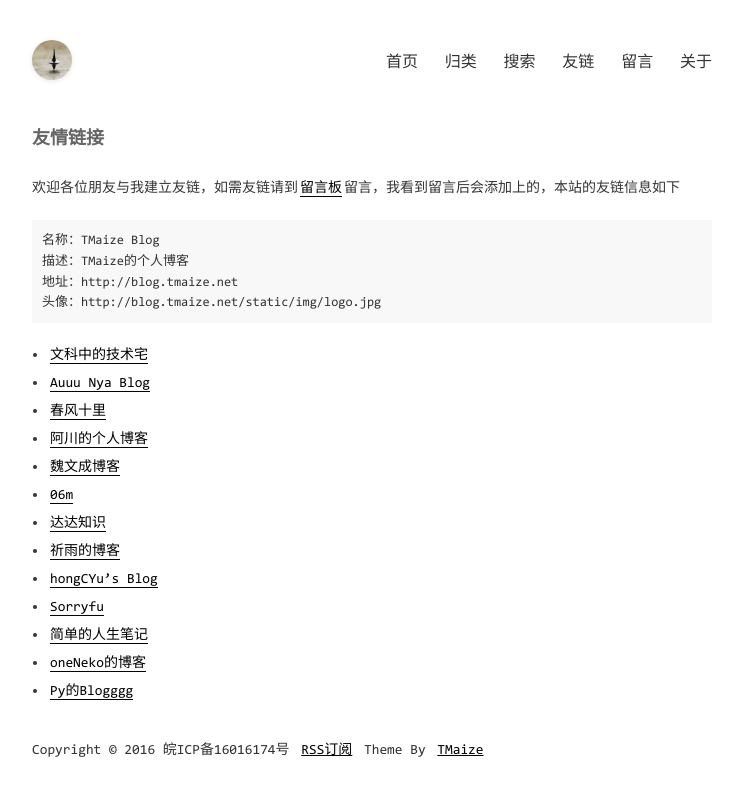
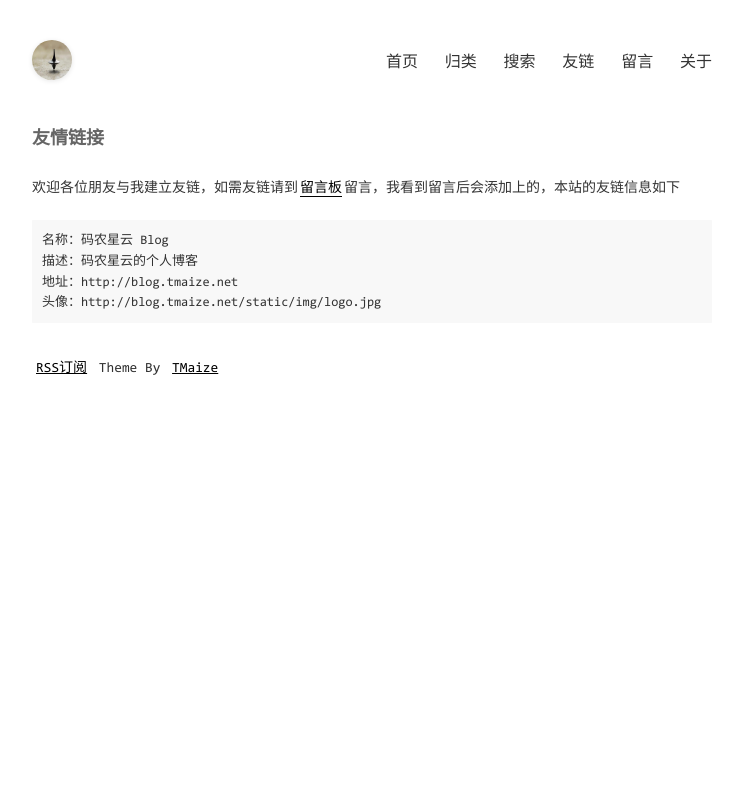
Before and after one commit to master-starcloud/master-starcloud.github.io, a Jekyll site: the page built from pages/links.md, in a window 1280 px wide. Shown: the top 796 px of the page, without its empty margins (268-1011 px from the left). Built offline with Jekyll 4.4.1, drawn with Linux system fonts in a browser that asks for light colours; comment, search, counter and statistics services are not loaded.

Commit message:
记录使用gin 框架的项目记录，博客部分配置修改

```diff
--- a/_config.yml
+++ b/_config.yml
@@ -1,11 +1,11 @@
 encoding: utf-8
 
 # SEO相关信息
-title: TMaize Blog
-description: TMaize的个人博客
-keywords: TMaize,Blog,Java,Html,JavaScript
-author: TMaize
-footerText: 'Copyright © 2016 皖ICP备16016174号'
+title: 码农星云 Blog
+description: 码农星云的个人博客
+keywords: 码农星云,Blog,Java,Golang,区块链
+author: 码农星云
+footerText: ''
 
 # 这些不要动
 permalink: /posts/:year/:month/:day/:title.html
@@ -21,7 +21,7 @@ domainUrl: 'http://blog.tmaize.net'
 baseurl: ''
 
 # 吐个槽地址，会在chat页面中重定向到该地址
-tucaoUrl: https://support.qq.com/product/86335
+tucaoUrl: https://github.com/master-starcloud/master-starcloud.github.io/issues
 
 # 菜单
 menu:
@@ -47,7 +47,7 @@ extAdsense: false
 
 # 腾讯MTA移动分析,不需要请设置为false
 # _includes/ext-adsense.html 里面修改为自己的配置
-extMTA: true
+extMTA: false
 
 # 百度收录自动推送,不需要请设置为false
 extBaidu: true
@@ -57,29 +57,5 @@ extMath: false
 
 # 友情链接
 links:
-  - title: 文科中的技术宅
-    url: https://www.townwang.com
-  - title: Auuu Nya Blog
-    url: http://mu1er.cn
-  - title: 春风十里
-    url: https://www.geek-era.com
-  - title: 阿川的个人博客
-    url: https://achuan.io
-  - title: 魏文成博客
-    url: https://www.wwc.ren
-  - title: 06m
-    url: https://www.06m.me
-  - title: 达达知识
-    url: https://www.dadapush.com
-  - title: 祈雨的博客
-    url: https://wakzz.cn
-  - title: hongCYu’s Blog
-    url: https://hongcyu.cn
-  - title: Sorryfu
-    url: https://fushaolei.github.io/
-  - title: 简单的人生笔记
-    url: https://yoyling.com
-  - title: oneNeko的博客
-    url: https://blog.oneneko.com
-  - title: Py的Blogggg
-    url: https://blog.pyliubaolin.top
+  #- title: 文科中的技术宅
+  #  url: https://www.townwang.com
```
Also changed, not shown: pages/about.md (+1 -1 lines), use-note-backup.md (added, +82 -0 lines), README.md, _posts/2021-02-20-使用gin框架的项目记录.md (renamed from _posts/2021-02-20-golang-gin-project.md).
